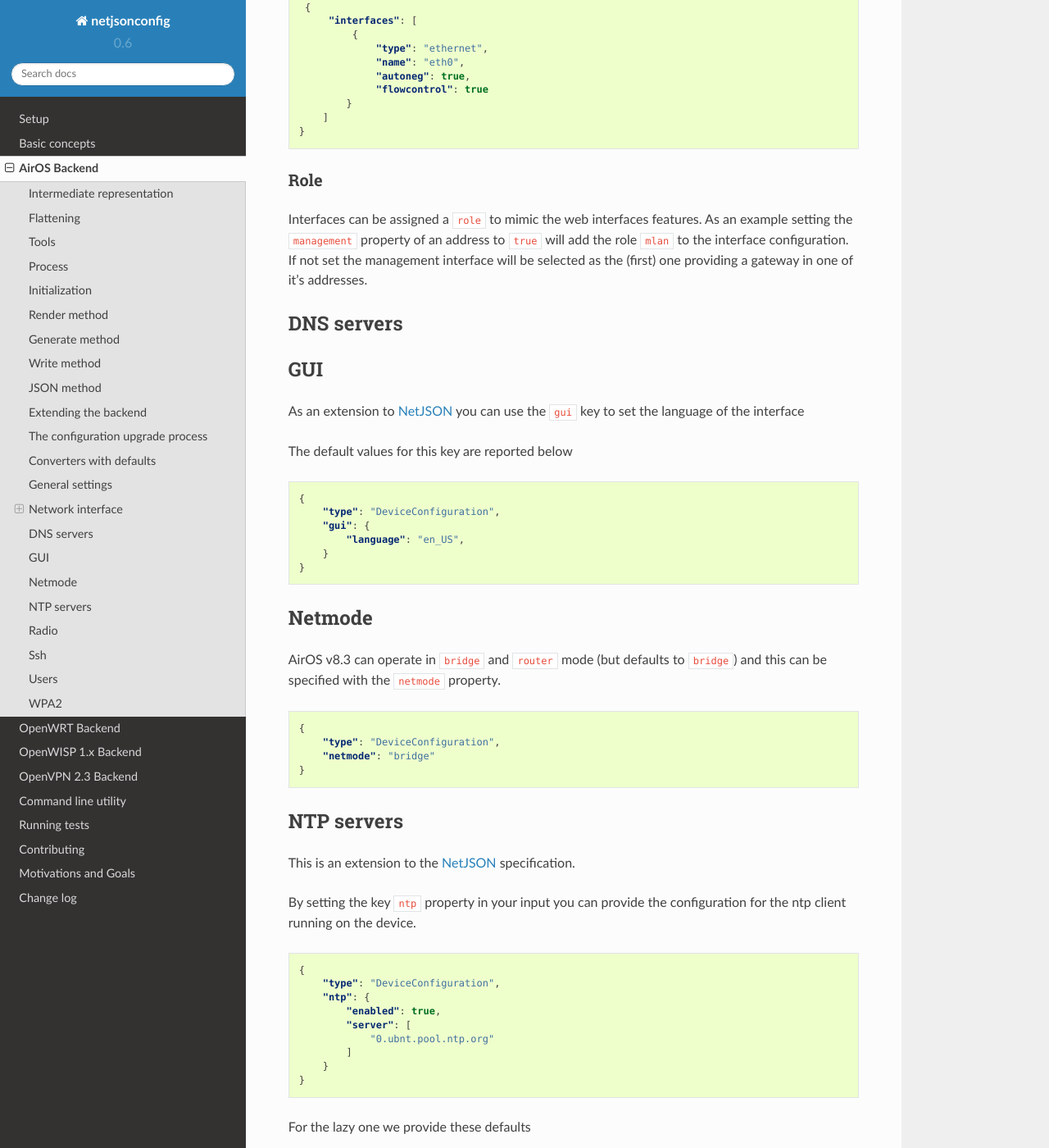
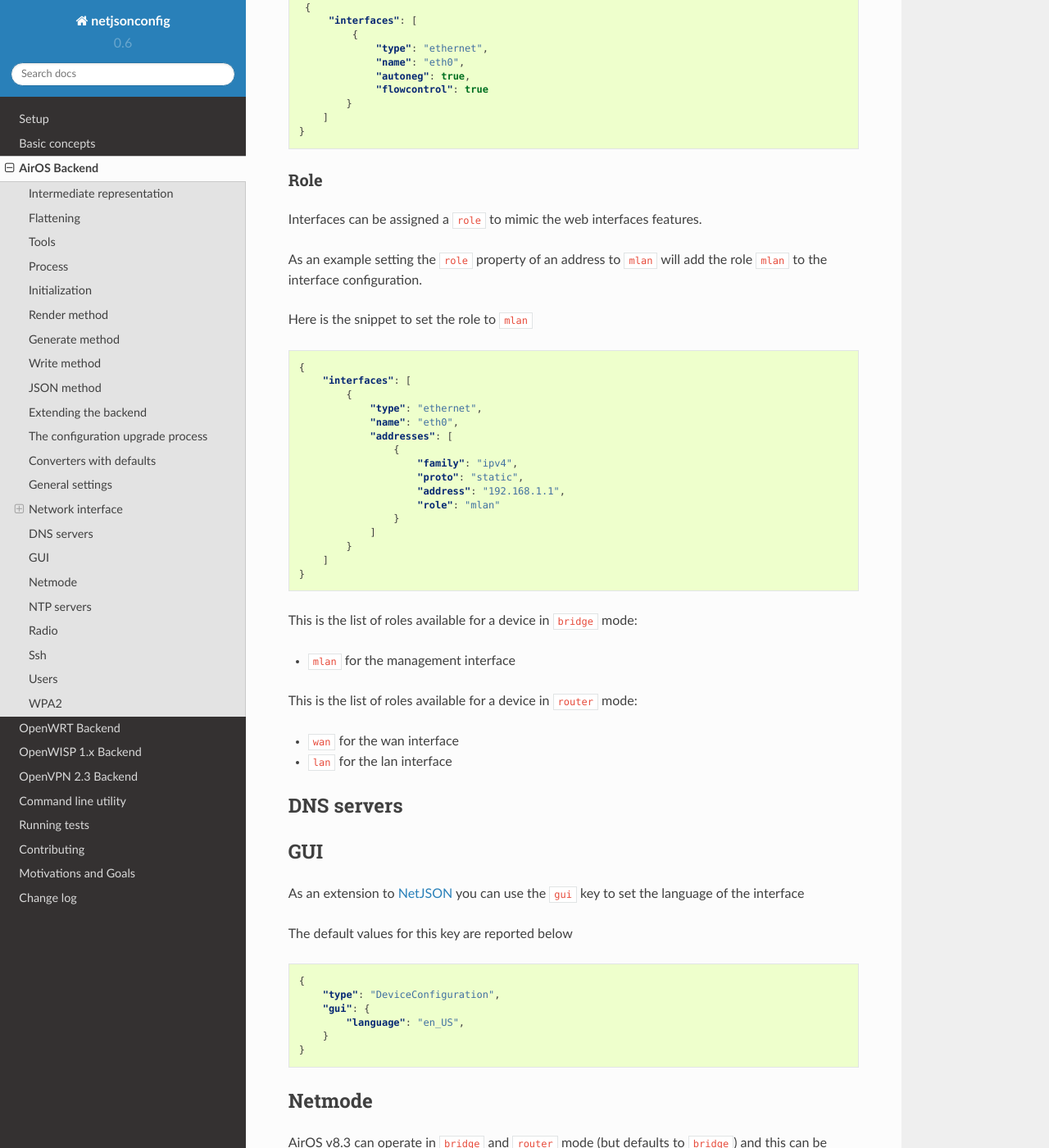
Before and after one commit to openwisp/netjsonconfig, a Sphinx documentation site: the page built from docs/source/backends/airos.rst, in a window 1280 px wide and 1400 px high, scrolled down 4177 px. Shown: the whole window at 82% size. Built offline with Sphinx 7.4.7 and the Read the Docs theme 2.0.0, drawn with Linux system fonts in a browser that asks for light colours; some of the changed text lies outside the part shown.

Commit message:
[airos] use role provided from users instead of guess
updated docs and converter to use properties role instread of
management

```diff
--- a/docs/source/backends/airos.rst
+++ b/docs/source/backends/airos.rst
@@ -141,7 +141,7 @@ AirOS supports the following types of interfaces
 * **wirelesss interfaces**: must be of type ``wireless``
 * **bridge interfaces**: must be of type ``bridge``
 
-A network interface can be designed to be the management interfaces by setting the ``managed`` key to ``True`` on the address chosen.
+A network interface can be designed to be the management interfaces by setting the ``role`` key to ``mlan`` on the address chosen.
 
 As an example here is a snippet that set the vlan ``eth0.2`` to be the management interface on the address ``192.168.1.20``
 
@@ -156,7 +156,7 @@ As an example here is a snippet that set the vlan ``eth0.2`` to be the managemen
                    {
                        "address": "192.168.1.20",
                        "family": "ipv4",
-                       "managed": true,
+                       "role": "mlan",
                        "mask": 24,
                        "proto": "static"
                    }
@@ -188,7 +188,40 @@ As an example here is a snippet that enables both auto-negotiation and flow cont
 Role
 ^^^^
 
-Interfaces can be assigned a ``role`` to mimic the web interfaces features. As an example setting the ``management`` property of an address to ``true`` will add the role ``mlan`` to the interface configuration. If not set the management interface will be selected as the (first) one providing a gateway in one of it's addresses.
+Interfaces can be assigned a ``role`` to mimic the web interfaces features.
+
+As an example setting the ``role`` property of an address to ``mlan`` will add the role ``mlan`` to the interface configuration.
+
+Here is the snippet to set the role to ``mlan``
+
+.. code-block:: json
+
+    {
+        "interfaces": [
+            {
+                "type": "ethernet",
+                "name": "eth0",
+                "addresses": [
+                    {
+                        "family": "ipv4",
+                        "proto": "static",
+                        "address": "192.168.1.1",
+                        "role": "mlan"
+                    }
+                ]
+            }
+        ]
+    }
+
+
+This is the list of roles available for a device in ``bridge`` mode:
+
+* ``mlan`` for the management interface
+
+This is the list of roles available for a device in ``router`` mode:
+
+* ``wan`` for the wan interface
+* ``lan`` for the lan interface
 
 
 DNS servers
```
Also changed, not shown: 1 other file.
